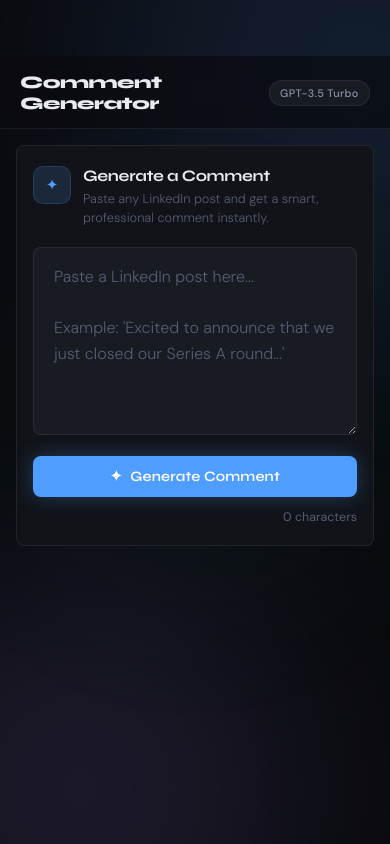
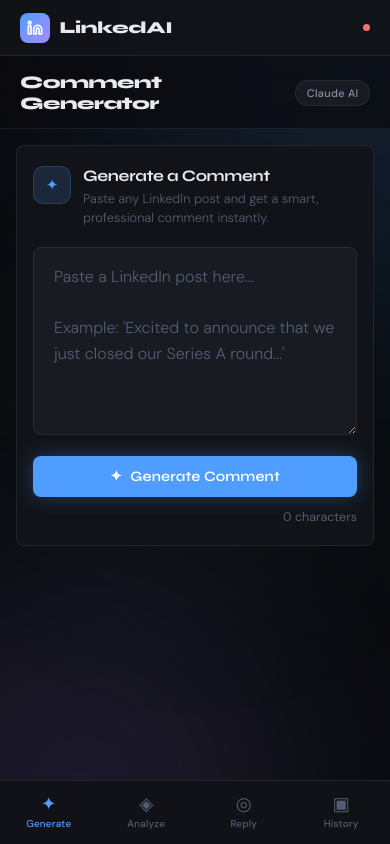
Before and after one commit to tahirassad/linkedinfrontend, a website: page index.html in a window 390 px wide. Drawn offline with Linux system fonts and the light colour scheme; no server answers.

Commit message:
Add mobile top bar and bottom navigation

```diff
--- a/index.html
+++ b/index.html
@@ -17,7 +17,20 @@
     <div class="blob blob-3"></div>
   </div>
 
-  <!-- Sidebar -->
+  <!-- Mobile Top Bar -->
+  <header class="mobile-topbar">
+    <div class="mobile-logo">
+      <div class="logo-icon">
+        <svg width="16" height="16" viewBox="0 0 24 24" fill="none" stroke="currentColor" stroke-width="2.5" stroke-linecap="round" stroke-linejoin="round"><path d="M16 8a6 6 0 0 1 6 6v7h-4v-7a2 2 0 0 0-2-2 2 2 0 0 0-2 2v7h-4v-7a6 6 0 0 1 6-6z"/><rect x="2" y="9" width="4" height="12"/><circle cx="4" cy="4" r="2"/></svg>
+      </div>
+      <span class="logo-text">LinkedAI</span>
+    </div>
+    <div class="mobile-api-status">
+      <span class="status-dot" id="mobileStatusDot"></span>
+    </div>
+  </header>
+
+  <!-- Sidebar (desktop) -->
   <aside class="sidebar">
     <div class="sidebar-logo">
       <div class="logo-icon">
@@ -47,8 +60,8 @@
 
     <div class="sidebar-footer">
       <div class="api-status" id="apiStatus">
-        <span class="status-dot"></span>
-        <span class="status-text">Connecting...</span>
+        <span class="status-dot" id="desktopStatusDot"></span>
+        <span class="status-text" id="statusText">Connecting...</span>
       </div>
     </div>
   </aside>
@@ -56,16 +69,17 @@
   <!-- Main content -->
   <main class="main">
 
-    <!-- Header -->
+    <!-- Header (desktop) -->
     <header class="topbar">
       <div class="topbar-left">
         <h1 class="page-title" id="pageTitle">Comment Generator</h1>
         <p class="page-subtitle" id="pageSubtitle">Craft professional LinkedIn comments powered by AI</p>
       </div>
       <div class="topbar-right">
-        <div class="badge">GPT-3.5 Turbo</div>
+        <div class="badge">Claude AI</div>
       </div>
     </header>
+
     <!-- SECTION: Generate Comment -->
     <section class="section active" id="section-generate">
       <div class="card">
@@ -195,6 +209,26 @@
 
   </main>
 
+  <!-- Mobile Bottom Nav -->
+  <nav class="mobile-bottom-nav">
+    <a class="mobile-nav-item active" data-section="generate">
+      <span class="mobile-nav-icon">✦</span>
+      <span class="mobile-nav-label">Generate</span>
+    </a>
+    <a class="mobile-nav-item" data-section="analyze">
+      <span class="mobile-nav-icon">◈</span>
+      <span class="mobile-nav-label">Analyze</span>
+    </a>
+    <a class="mobile-nav-item" data-section="reply">
+      <span class="mobile-nav-icon">◎</span>
+      <span class="mobile-nav-label">Reply</span>
+    </a>
+    <a class="mobile-nav-item" data-section="history">
+      <span class="mobile-nav-icon">▣</span>
+      <span class="mobile-nav-label">History</span>
+    </a>
+  </nav>
+
   <!-- Toast notification -->
   <div class="toast hidden" id="toast"></div>
 
```
